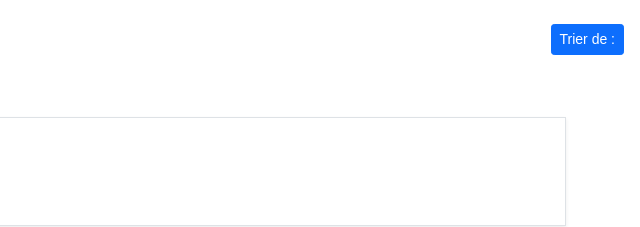
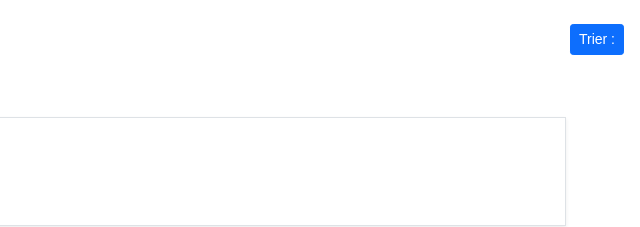
Before and after one commit to PierreDaguier/alyraholiday-branch, a plain HTML site: page index.html in a window 1280 px wide. Shown: the part 246-473 px from the top of the page, 640-1280 px from the left. Drawn offline with nearby package versions, Linux system fonts and the light colour scheme; a web font is replaced by a local one.

Commit message:
légère correction2

```diff
--- a/index.html
+++ b/index.html
@@ -29,7 +29,7 @@
       <script src="js/default-list.js"></script>
 
       <button class="btn btn-primary btn-sm mr-3" type="button" id="dropdownMenuButton" data-toggle="dropdown" aria-haspopup="true" aria-expanded="false">
-        Trier de :
+        Trier :
       </button>
       <div class='dropdown-menu' aria-labelledby='dropdownMenuButton'>
 
```
